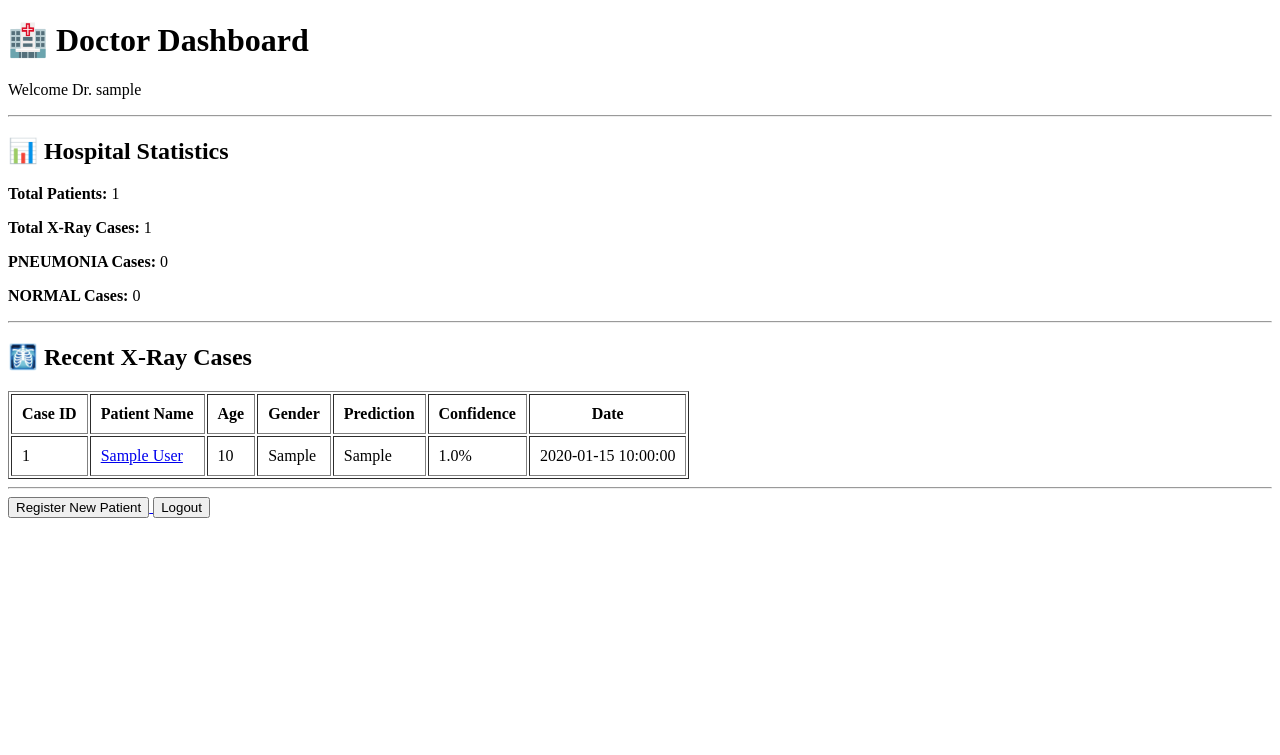
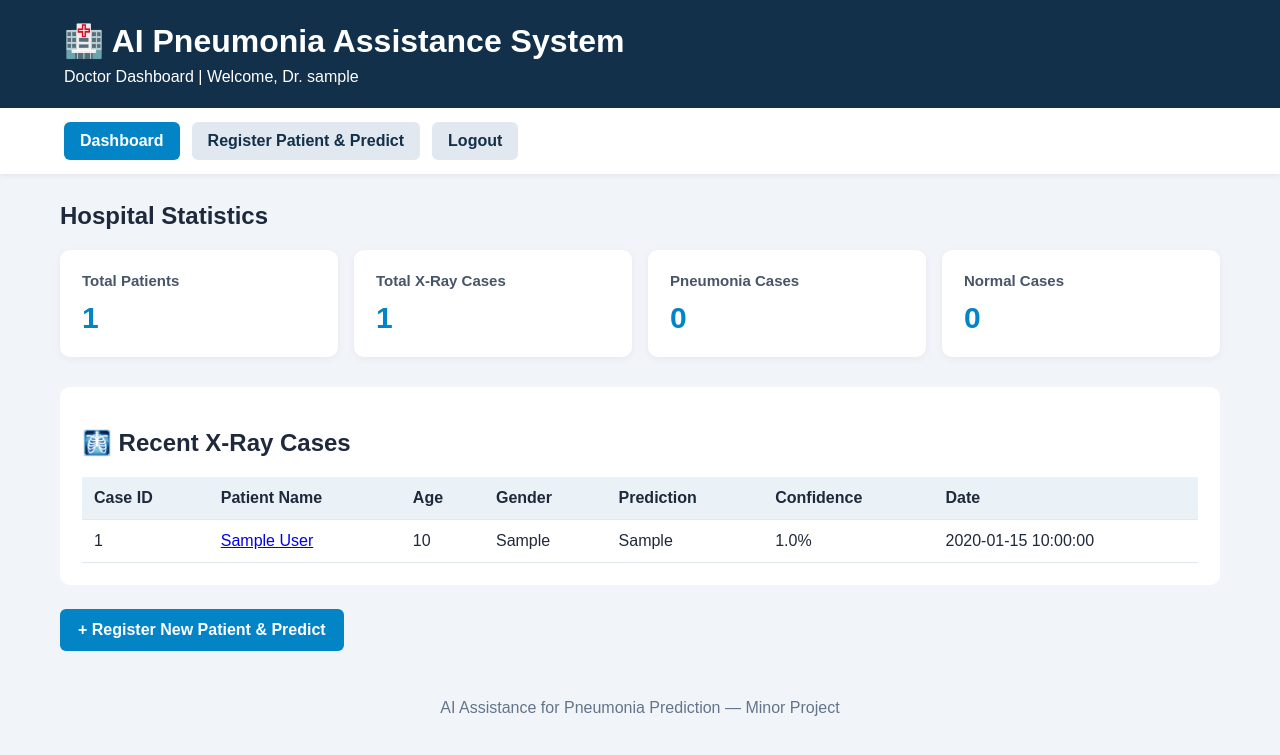
Before and after one commit to Sama-Pro/xray_ai, a Flask app: page /dashboard in a window 1280 px wide. Shown: the top 755 px of the page. Run offline with Flask 3, Linux system fonts and the light colour scheme; a user stored in the database is signed in; tables that the repository leaves empty hold one stand-in row (values such as "Sample post").

Commit message:
Improve doctor dashboard navigation.

```diff
--- a/deployment/templates/dashboard.html
+++ b/deployment/templates/dashboard.html
@@ -1,30 +1,202 @@
+
 <!DOCTYPE html>
 <html lang="en">
 <head>
     <meta charset="UTF-8">
     <meta name="viewport" content="width=device-width, initial-scale=1.0">
+
     <title>Doctor Dashboard</title>
+
+    <style>
+        * {
+            box-sizing: border-box;
+        }
+
+        body {
+            margin: 0;
+            font-family: Arial, sans-serif;
+            background: #f1f5f9;
+            color: #1e293b;
+        }
+
+        header {
+            background: #12304a;
+            color: white;
+            padding: 22px 5%;
+        }
+
+        header h1 {
+            margin: 0 0 8px;
+        }
+
+        header p {
+            margin: 0;
+        }
+
+        nav {
+            background: white;
+            padding: 14px 5%;
+            display: flex;
+            gap: 12px;
+            flex-wrap: wrap;
+            box-shadow: 0 2px 5px #00000010;
+        }
+
+        nav a {
+            text-decoration: none;
+            background: #e2e8f0;
+            color: #12304a;
+            padding: 10px 16px;
+            border-radius: 6px;
+            font-weight: bold;
+        }
+
+        nav a:hover {
+            background: #cbd5e1;
+        }
+
+        nav a.active {
+            background: #0284c7;
+            color: white;
+        }
+
+        main {
+            max-width: 1200px;
+            margin: 28px auto;
+            padding: 0 20px;
+        }
+
+        .cards {
+            display: grid;
+            grid-template-columns: repeat(auto-fit, minmax(190px, 1fr));
+            gap: 16px;
+            margin: 20px 0 30px;
+        }
+
+        .card {
+            background: white;
+            padding: 22px;
+            border-radius: 10px;
+            box-shadow: 0 2px 8px #0000000d;
+        }
+
+        .card h3 {
+            margin: 0 0 12px;
+            font-size: 15px;
+            color: #475569;
+        }
+
+        .number {
+            font-size: 30px;
+            font-weight: bold;
+            color: #0284c7;
+        }
+
+        .section {
+            background: white;
+            padding: 22px;
+            border-radius: 10px;
+            margin-bottom: 24px;
+            overflow-x: auto;
+        }
+
+        table {
+            width: 100%;
+            border-collapse: collapse;
+            margin-top: 16px;
+        }
+
+        th, td {
+            padding: 12px;
+            border-bottom: 1px solid #e2e8f0;
+            text-align: left;
+            white-space: nowrap;
+        }
+
+        th {
+            background: #eaf2f8;
+        }
+
+        tbody tr:hover {
+            background: #f8fafc;
+        }
+
+        .button {
+            display: inline-block;
+            background: #0284c7;
+            color: white;
+            text-decoration: none;
+            padding: 12px 18px;
+            border-radius: 6px;
+            font-weight: bold;
+        }
+
+        .button:hover {
+            background: #0369a1;
+        }
+
+        footer {
+            text-align: center;
+            padding: 20px;
+            color: #64748b;
+        }
+    </style>
 </head>
+
 <body>
 
-    <h1>🏥 Doctor Dashboard</h1>
+<header>
+    <h1>🏥 AI Pneumonia Assistance System</h1>
+    <p>Doctor Dashboard | Welcome, Dr. {{ session.username }}</p>
+</header>
 
-    <p>Welcome Dr. {{ session.username }}</p>
+<nav>
+    <a href="{{ url_for('dashboard') }}" class="active">
+        Dashboard
+    </a>
 
-    <hr>
+    <a href="{{ url_for('patient_form') }}">
+        Register Patient & Predict
+    </a>
 
-    <h2>📊 Hospital Statistics</h2>
+    <a href="{{ url_for('logout') }}">
+        Logout
+    </a>
+</nav>
 
-    <p><strong>Total Patients:</strong> {{ total_patients }}</p>
-    <p><strong>Total X-Ray Cases:</strong> {{ total_cases }}</p>
-    <p><strong>PNEUMONIA Cases:</strong> {{ pneumonia_cases }}</p>
-    <p><strong>NORMAL Cases:</strong> {{ normal_cases }}</p>
+<main>
 
-    <hr>
+    <h2>Hospital Statistics</h2>
 
+    <div class="cards">
+
+        <div class="card">
+            <h3>Total Patients</h3>
+            <div class="number">{{ total_patients }}</div>
+        </div>
+
+        <div class="card">
+            <h3>Total X-Ray Cases</h3>
+            <div class="number">{{ total_cases }}</div>
+        </div>
+
+        <div class="card">
+            <h3>Pneumonia Cases</h3>
+            <div class="number">{{ pneumonia_cases }}</div>
+        </div>
+
+        <div class="card">
+            <h3>Normal Cases</h3>
+            <div class="number">{{ normal_cases }}</div>
+        </div>
+
+    </div>
+
+    <section class="section">
         <h2>🩻 Recent X-Ray Cases</h2>
 
-    <table border="1" cellpadding="10">
+        <table>
+            <thead>
                 <tr>
                     <th>Case ID</th>
                     <th>Patient Name</th>
@@ -34,14 +206,17 @@
                     <th>Confidence</th>
                     <th>Date</th>
                 </tr>
+            </thead>
 
+            <tbody>
                 {% for case, patient in recent_cases %}
                 <tr>
                     <td>{{ case.id }}</td>
 
                     <td>
-             <a href="/patient/{{ case.patient.id }}">
-               {{ case.patient.full_name }}
+                        <a href="{{ url_for('patient_details',
+                                             patient_id=patient.id) }}">
+                            {{ patient.full_name }}
                         </a>
                     </td>
 
@@ -51,19 +226,24 @@
                     <td>{{ case.confidence }}%</td>
                     <td>{{ case.created_at }}</td>
                 </tr>
+                {% else %}
+                <tr>
+                    <td colspan="7">No X-ray cases recorded yet.</td>
+                </tr>
                 {% endfor %}
+            </tbody>
+        </table>
+    </section>
 
-    </table>
-
-    <hr>
-
-    <a href="/patient_form">
-        <button>Register New Patient</button>
+    <a class="button" href="{{ url_for('patient_form') }}">
+        + Register New Patient & Predict
     </a>
 
-    <a href="/logout">
-        <button>Logout</button>
-    </a>
+</main>
+
+<footer>
+    AI Assistance for Pneumonia Prediction — Minor Project
+</footer>
 
 </body>
 </html>
```
Lines whose indentation alone changed are shown as unchanged.
